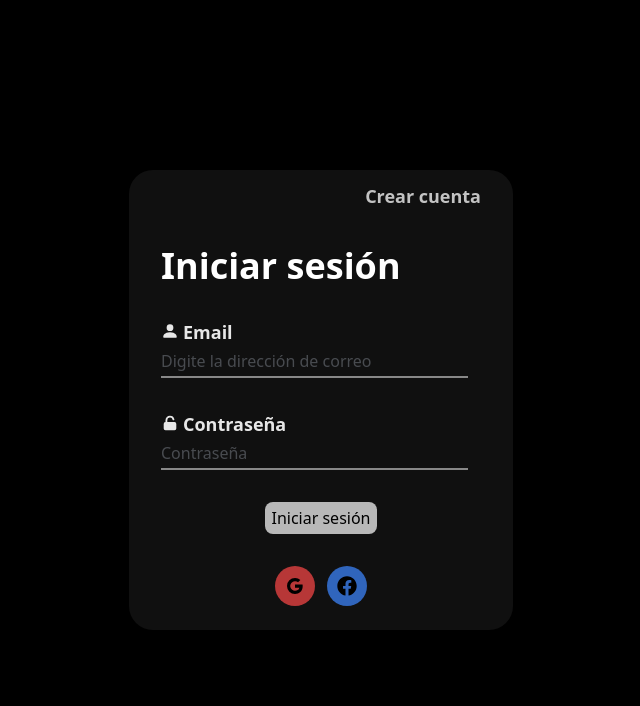
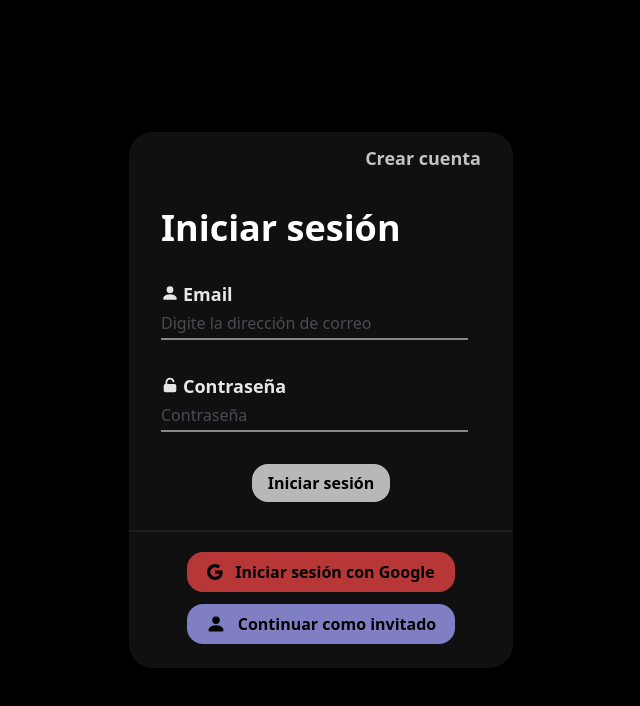
Before and after one commit to Ye1der/Routine-Editor, a React (Vite) app: page /login in a window 1280 px wide. Shown: the top 706 px of the page, without its empty margins (319-959 px from the left). Built offline with nearby package versions, Linux system fonts and the light colour scheme; no server answers.

Commit message:
add button continue as a guest, and change style of some buttons

```diff
--- a/index.html
+++ b/index.html
@@ -4,7 +4,7 @@
     <meta charset="UTF-8" />
     <meta name="viewport" content="width=device-width, initial-scale=1.0" />
     <link rel="stylesheet" href="https://code.ionicframework.com/ionicons/2.0.1/css/ionicons.min.css" />
-    <link rel="icon" href="./src/img/logo-page.png" type="image/png">
+    <link rel="icon" href="./src/img/logo.webp" type="image/png">
     <title>Rutine Editor</title>
   </head>
   <body>
--- a/src/components/Login/Login.jsx
+++ b/src/components/Login/Login.jsx
@@ -1,7 +1,5 @@
-import { BsFillPersonFill } from "react-icons/bs";
 import { HiLockOpen } from "react-icons/hi";
-import { BsGoogle } from "react-icons/bs";
-import { FaFacebook } from "react-icons/fa";
+import { BsGoogle, BsFillPersonFill } from "react-icons/bs";
 import { useEffect, useState } from "react";
 
 import {
@@ -167,7 +165,7 @@ export function Login() {
             className="flex items-center justify-center"
           >
             <button
-              className="mt-8 bg-white bg-opacity-70 w-28 h-8 rounded-lg transition-all duration-200 hover:bg-opacity-90 "
+              className="mt-8 bg-white font-semibold bg-opacity-70 px-4 py-[7px] rounded-2xl transition-color duration-200 hover:bg-opacity-90 "
               onClick={verificadorLocal}
             >
               {" "}
@@ -189,16 +187,20 @@ export function Login() {
           </div>
         )}
 
-        <div className="flex gap-3 w-full items-center justify-center mt-8 mb-6">
+        <div className="flex flex-col gap-3 w-full items-center justify-center mt-8 mb-6">
+          <hr className="border border-white/5 w-full mb-2 -mt-1" />
+
           <div
-            className="cursor-pointer flex items-center justify-center bg-red-500 bg-opacity-75 p-2 rounded-full hover:bg-opacity-90 transition-all duration-200 w-10 h-10"
+            className="cursor-pointer w-[70%] flex gap-3 items-center justify-center bg-red-500 bg-opacity-75 py-2 px-4 rounded-2xl hover:bg-opacity-90 transition-all duration-200"
             onClick={loginGoogle}
           >
-            <BsGoogle className="" />
+            <BsGoogle />
+            <h1 className="font-semibold"> Iniciar sesión con Google </h1>
           </div>
 
-          <div className="w-10 h-10 cursor-pointer flex items-center justify-center bg-blue-500 bg-opacity-75 p-2 rounded-full hover:bg-opacity-100 transition-all duration-200">
-            <FaFacebook className="text-xl" />
+          <div className="w-[70%] cursor-pointer flex gap-3 items-center justify-center bg-[#a6a5ff] text-black bg-opacity-75 py-2 px-4 rounded-2xl hover:bg-opacity-90 transition-all duration-200">
+            <BsFillPersonFill size={20} />
+            <h1 className="font-semibold"> Continuar como invitado </h1>
           </div>
         </div>
       </motion.div>
--- a/src/components/Login/SignUp.jsx
+++ b/src/components/Login/SignUp.jsx
@@ -127,7 +127,7 @@ export function SignUp() {
         {!createAccount ? (
           <div className="flex justify-center items-center">
             <button
-              className="mt-8 mb-6 bg-white bg-opacity-70 w-28 h-8 rounded-lg transition-all duration-200 hover:bg-opacity-90 "
+              className="mt-8 mb-6 bg-white font-semibold bg-opacity-70 px-4 py-[7px] rounded-2xl transition-color duration-200 hover:bg-opacity-90 "
               onClick={agregarUsuario}
             >
               {" "}
```
